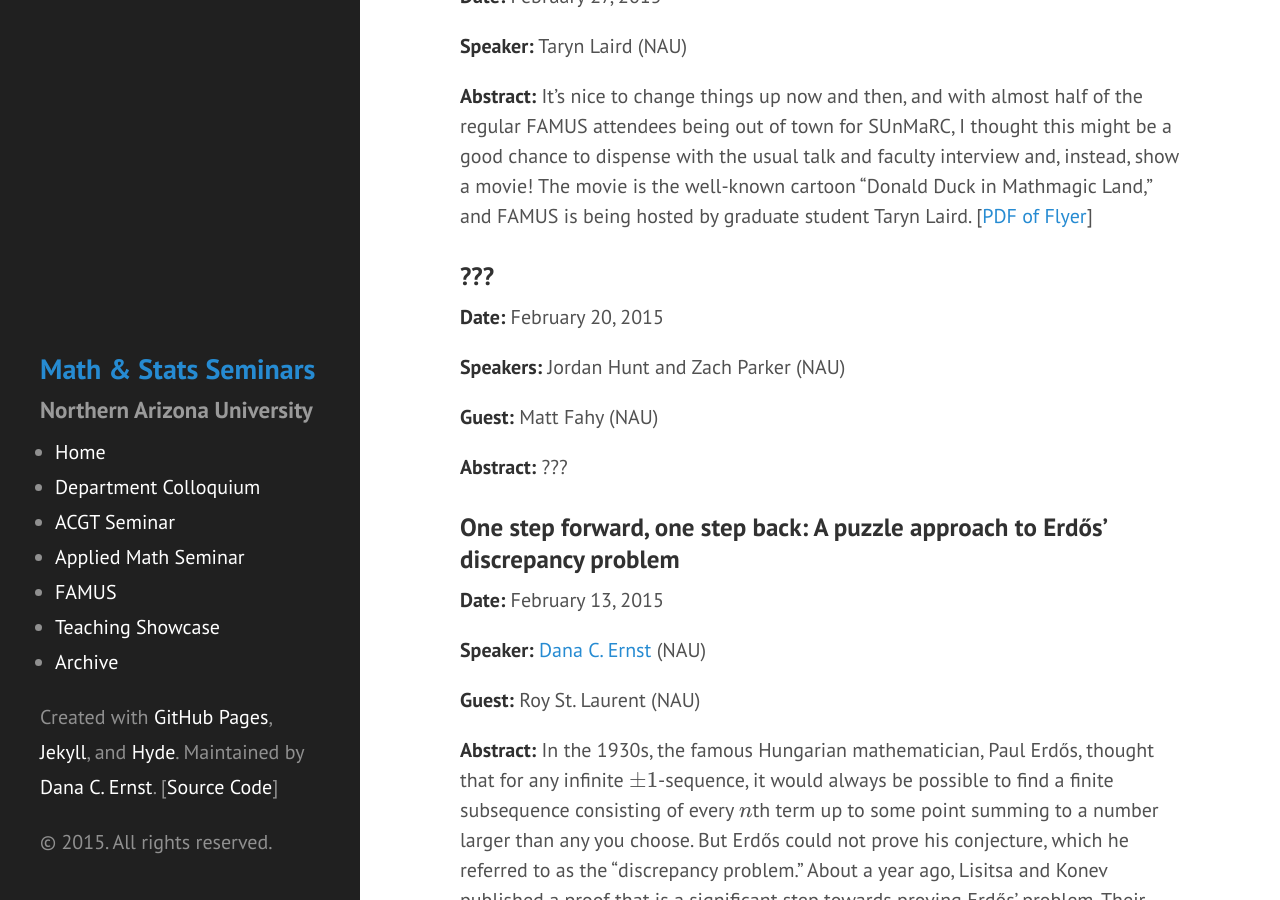
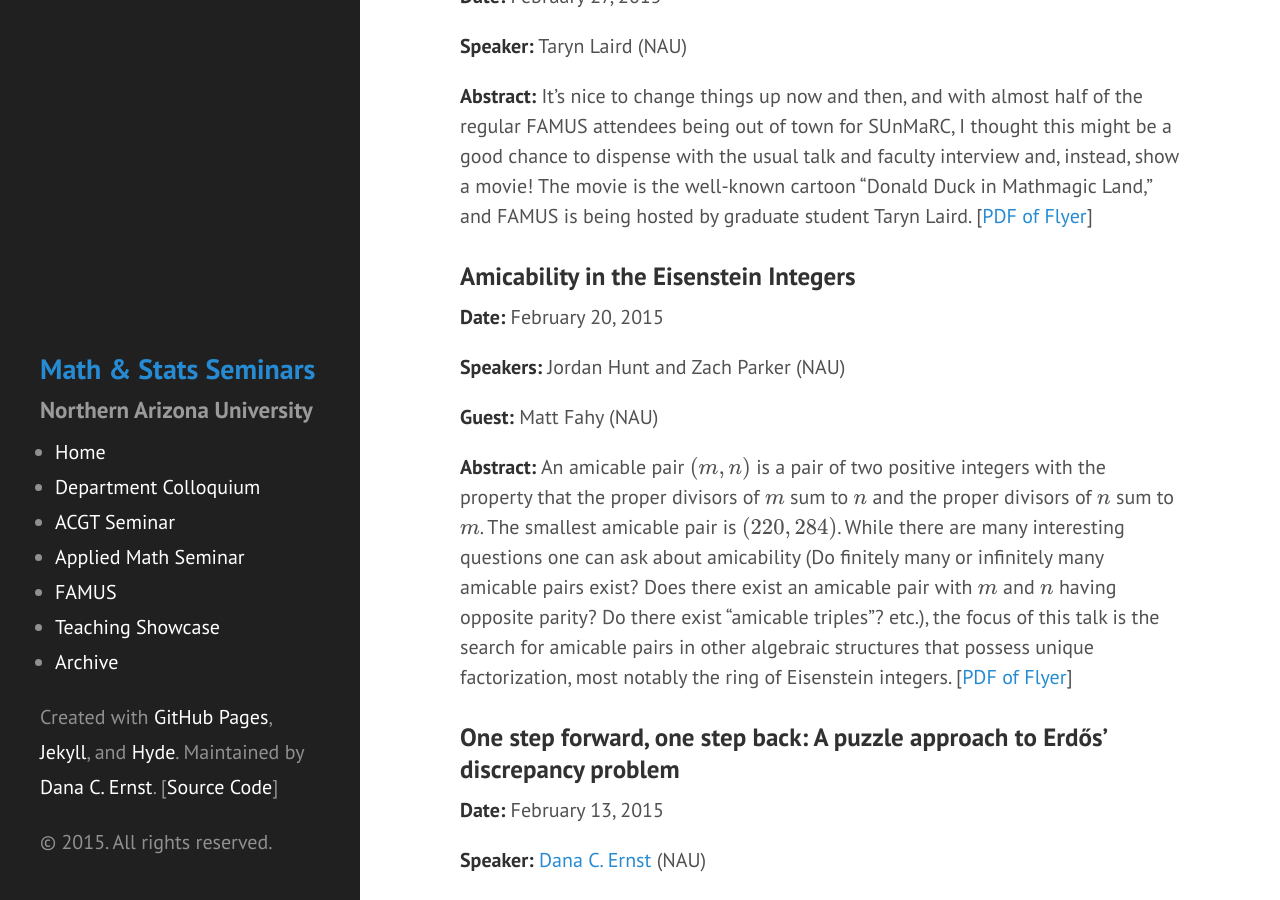
Before and after one commit to NAUMathStat/seminars, a Jekyll site: the page built from famusSpring2015.md, in a window 1280 px wide and 900 px high, scrolled down 757 px. Built offline with Jekyll 4.4.1, drawn with Linux system fonts in a browser that asks for light colours; Markdown is read by kramdown in place of the engine named in the settings; formulas are drawn with MathJax 3.

Commit message:
Updates to FAMUS

```diff
--- a/famusSpring2015.md
+++ b/famusSpring2015.md
@@ -19,7 +19,7 @@ Note that talks are listed in reverse chronological order.
 
 **Abstract:** It's nice to change things up now and then, and with almost half of the regular FAMUS attendees being out of town for SUnMaRC, I thought this might be a good chance to dispense with the usual talk and faculty interview and, instead, show a movie!  The movie is the well-known cartoon "Donald Duck in Mathmagic Land," and FAMUS is being hosted by graduate student Taryn Laird. [[PDF of Flyer]({{ site.baseurl }}/famus_files/FAMUS15-02-27.pdf)]
 
-### ??? ###
+### Amicability in the Eisenstein Integers ###
 
 **Date:** February 20, 2015
 
@@ -27,7 +27,7 @@ Note that talks are listed in reverse chronological order.
 
 **Guest:** Matt Fahy (NAU)
 
-**Abstract:** ???
+**Abstract:** An amicable pair $(m,n)$ is a pair of two positive integers with the property that the proper divisors of $m$  sum to $n$ and the proper divisors of $n$ sum to $m$. The smallest amicable pair is $(220, 284)$.  While there are many interesting questions one can ask about amicability (Do finitely many or infinitely many amicable pairs exist?  Does there exist an amicable pair with $m$ and $n$ having opposite parity?  Do there exist "amicable triples"?  etc.), the focus of this talk is the search for amicable pairs in other algebraic structures that possess unique factorization, most notably the ring of Eisenstein integers. [[PDF of Flyer]({{ site.baseurl }}/famus_files/FAMUS15-02-20.pdf)]
 
 ### One step forward, one step back: A puzzle approach to Erdős’ discrepancy problem ###
 
```
Also changed, not shown: 1 other file.
